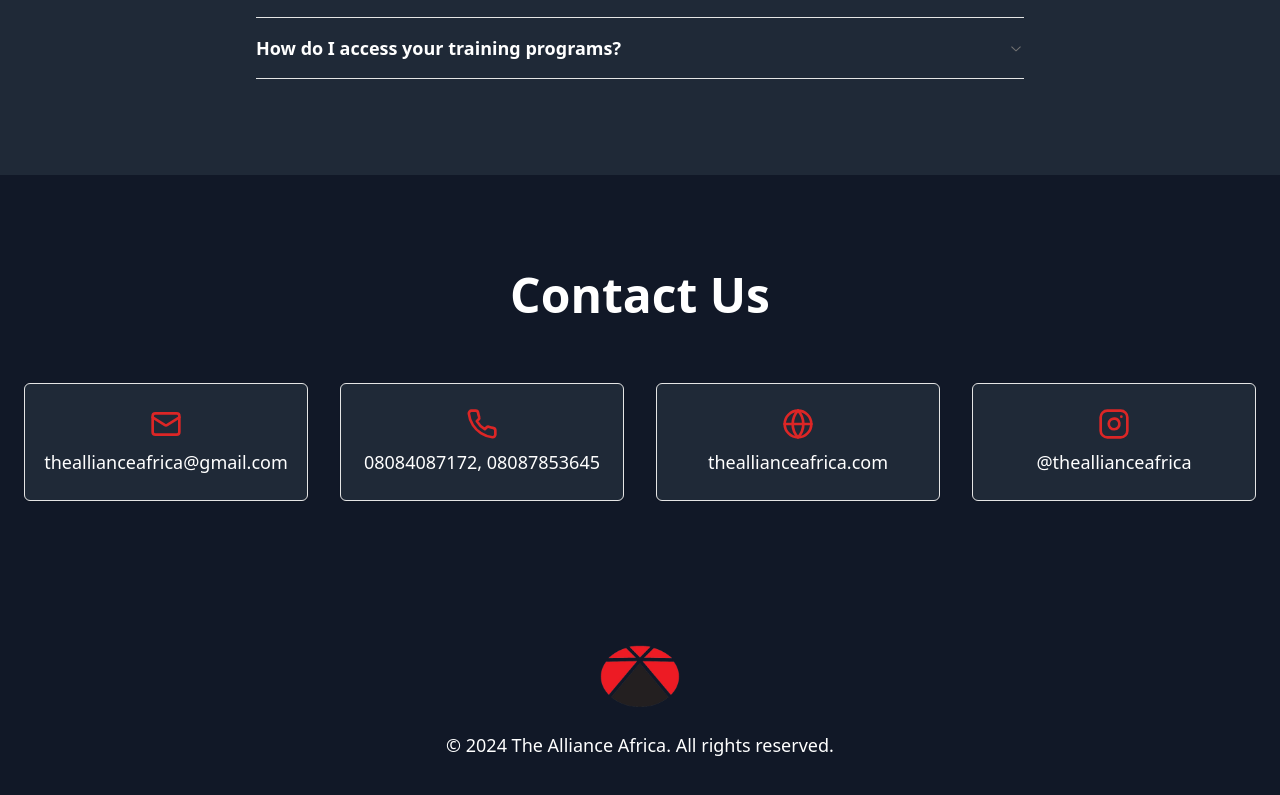
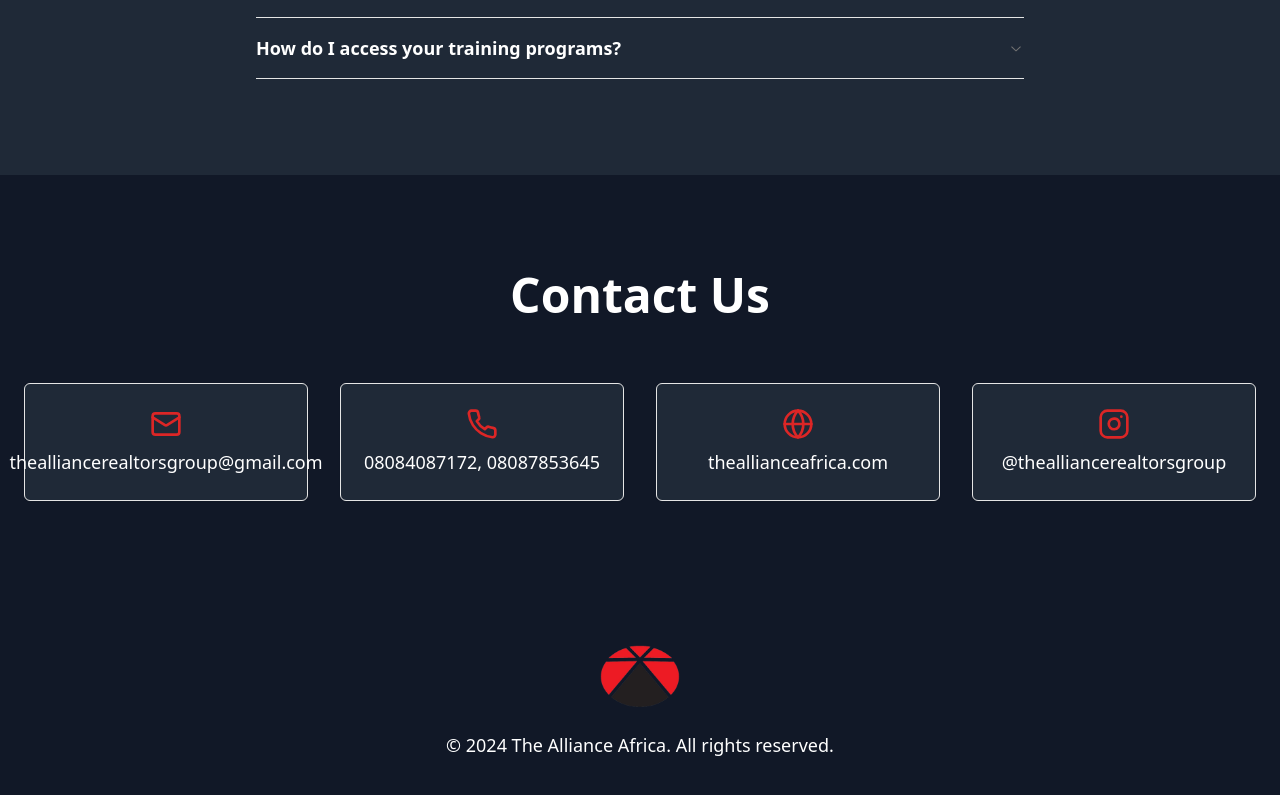
Before and after one commit to TheAllianceRealtors/Landing-Page, a Next.js app: page / in a window 1280 px wide. Shown: the part 7221-8016 px from the top of the page. Built offline with nearby package versions, Linux system fonts and the light colour scheme.

Commit message:
fixed details

```diff
--- a/src/components/enhanced-landing-page.tsx
+++ b/src/components/enhanced-landing-page.tsx
@@ -614,8 +614,8 @@
               {[
                 {
                   icon: <Mail className="w-8 h-8 text-red-600" />,
-                  content: "theallianceafrica@gmail.com",
-                  href: "mailto:theallianceafrica@gmail.com",
+                  content: "thealliancerealtorsgroup@gmail.com",
+                  href: "mailto:thealliancerealtorsgroup@gmail.com",
                 },
                 {
                   icon: <Phone className="w-8 h-8 text-red-600" />,
@@ -629,8 +629,8 @@
                 },
                 {
                   icon: <Instagram className="w-8 h-8 text-red-600" />,
-                  content: "@theallianceafrica",
-                  href: "https://www.instagram.com/theallianceafrica",
+                  content: "@thealliancerealtorsgroup",
+                  href: "https://www.instagram.com/thealliancerealtorsgroup",
                 },
               ].map((item, index) => (
                 <Button
```
